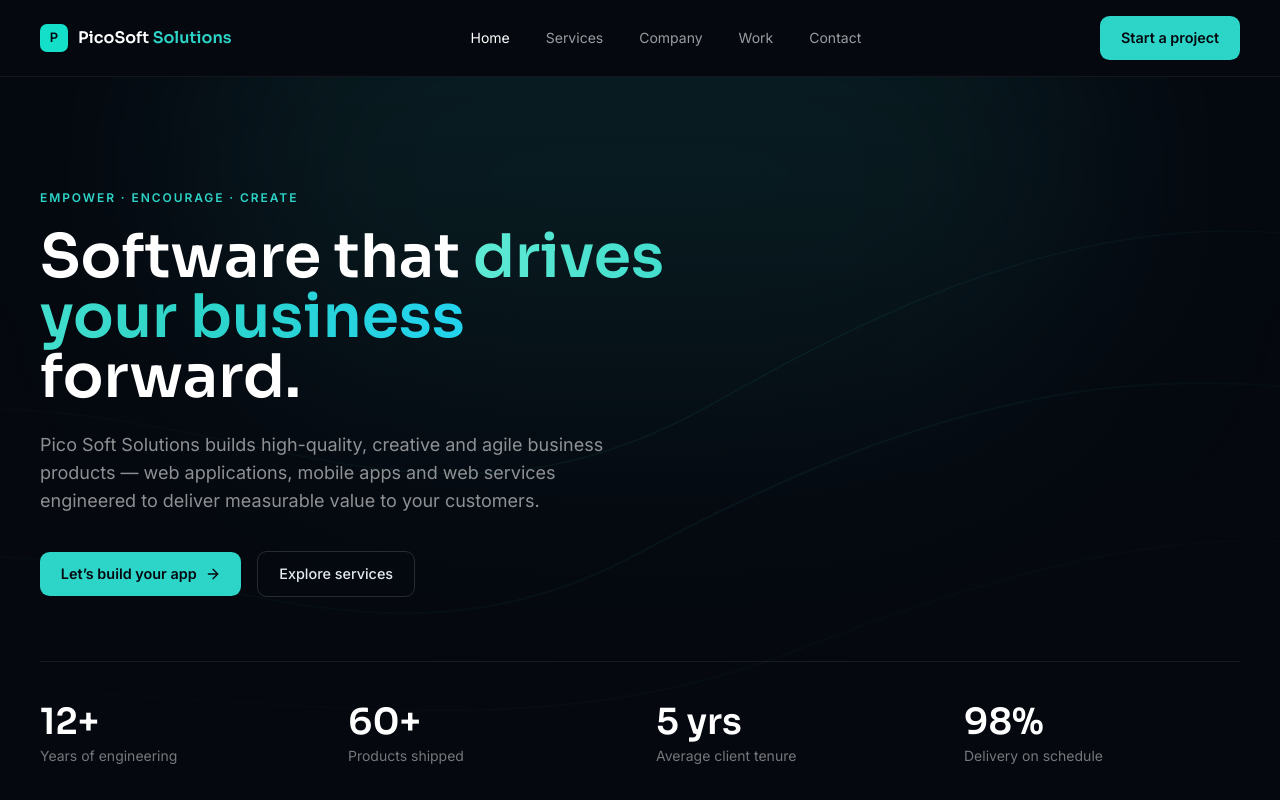
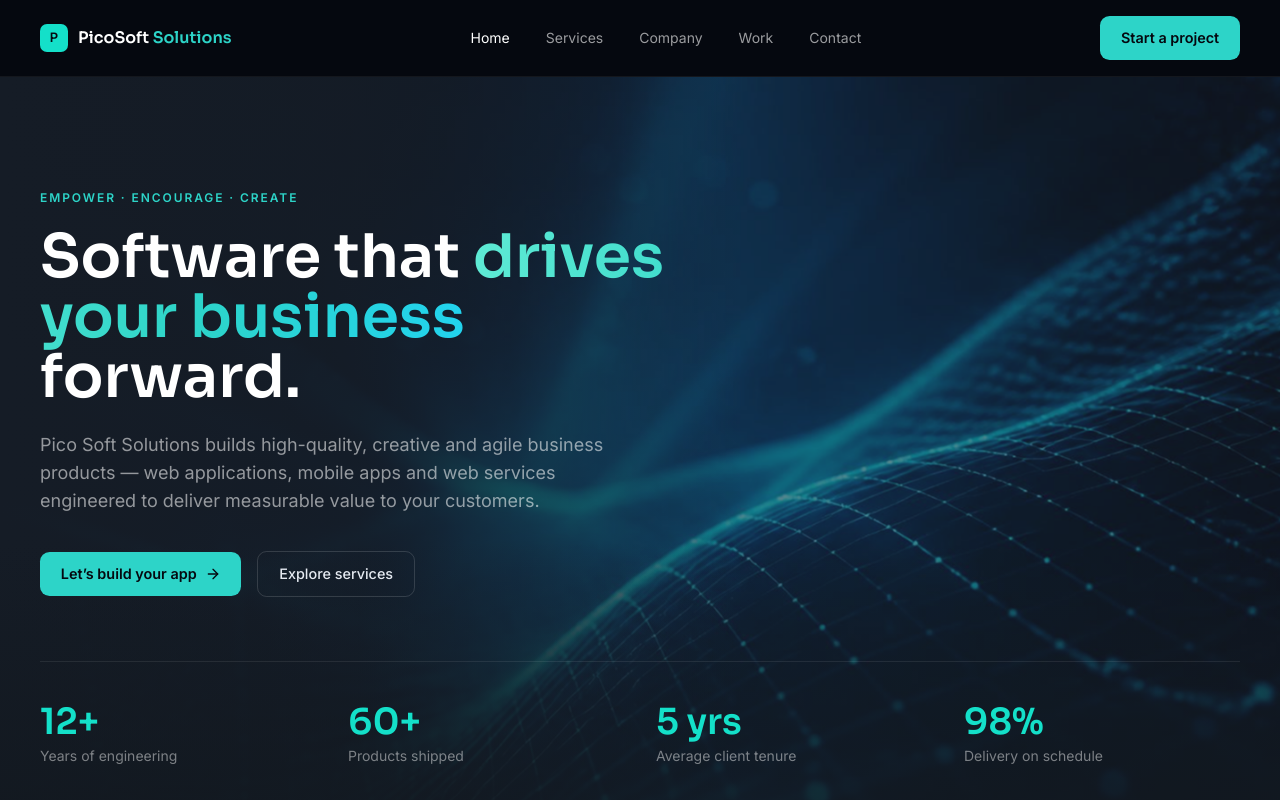
Before and after one commit to PicosoftSolution/picosoftsolutions-website, a React (Vite) app: page / in a window 1280 px wide. Shown: the top 800 px of the page. Built offline with nearby package versions, Linux system fonts and the light colour scheme; the HTML template or start-up script is replaced by a standard one.

Commit message:
ui fixes

```diff
--- /dev/null
+++ b/src/components/ContactModal.tsx
@@ -0,0 +1,91 @@
+import { useState, type FormEvent, type ChangeEvent } from "react";
+import { X } from "lucide-react";
+
+const APPS_SCRIPT_URL = "https://script.google.com/macros/s/AKfycbxfC-WeLzCsvumeB2y-8IAt3IGCZEX9GeSlUkthe7hDTdNgdFv3xIsUB3_Aeh0OehoEbg/exec";
+
+interface ContactModalProps {
+  open: boolean;
+  onClose: () => void;
+}
+
+type FormStatus = "idle" | "sending" | "success" | "error";
+
+export default function ContactModal({ open, onClose }: ContactModalProps) {
+  const [form, setForm] = useState({ name: "", email: "", message: "" });
+  const [status, setStatus] = useState<FormStatus>("idle");
+
+  if (!open) return null;
+
+  const handleChange = (
+    e: ChangeEvent<HTMLInputElement | HTMLTextAreaElement>
+  ) => {
+    setForm({ ...form, [e.target.name]: e.target.value });
+  };
+
+  const handleSubmit = async (e: FormEvent<HTMLFormElement>) => {
+    e.preventDefault();
+    setStatus("sending");
+    try {
+      await fetch(APPS_SCRIPT_URL, {
+        method: "POST",
+        mode: "no-cors",
+        headers: { "Content-Type": "text/plain" },
+        body: JSON.stringify(form),
+      });
+      setStatus("success");
+      setForm({ name: "", email: "", message: "" });
+    } catch (err) {
+      setStatus("error");
+    }
+  };
+
+  return (
+    <div className="fixed inset-0 z-50 flex items-center justify-center bg-black/70 px-4">
+      <div className="relative w-full max-w-md rounded-2xl border border-white/10 bg-[#0b0f19] p-7">
+        <button
+          onClick={onClose}
+          className="absolute right-4 top-4 text-white/50 hover:text-white"
+        >
+          <X size={20} />
+        </button>
+
+        <h3 className="font-display text-2xl font-semibold text-white">
+          Let's build your app
+        </h3>
+        <p className="mt-2 text-sm text-white/50">
+          Fill this out and we'll get back to you.
+        </p>
+
+        {status === "success" ? (
+          <p className="mt-6 text-teal">
+  Thank you! We've received your message — our team will reach out to you shortly.
+</p>
+        ) : (
+          <form onSubmit={handleSubmit} className="mt-6 space-y-4">
+            <input
+              type="text" name="name" placeholder="Your name" required
+              value={form.name} onChange={handleChange}
+              className="w-full rounded-lg bg-white/5 border border-white/10 px-4 py-2.5 text-white placeholder:text-white/30"
+            />
+            <input
+              type="email" name="email" placeholder="Email address" required
+              value={form.email} onChange={handleChange}
+              className="w-full rounded-lg bg-white/5 border border-white/10 px-4 py-2.5 text-white placeholder:text-white/30"
+            />
+            <textarea
+              name="message" placeholder="Tell us about your project" required rows={4}
+              value={form.message} onChange={handleChange}
+              className="w-full rounded-lg bg-white/5 border border-white/10 px-4 py-2.5 text-white placeholder:text-white/30"
+            />
+            <button type="submit" disabled={status === "sending"} className="btn-primary w-full justify-center">
+              {status === "sending" ? "Sending..." : "Send message"}
+            </button>
+            {status === "error" && (
+              <p className="text-red-400 text-sm">Something went wrong, try again.</p>
+            )}
+          </form>
+        )}
+      </div>
+    </div>
+  );
+}
--- a/src/components/Header.tsx
+++ b/src/components/Header.tsx
@@ -1,6 +1,7 @@
 import { Link, useLocation } from "react-router-dom";
 import { useState, useEffect } from "react";
 import { Menu, X, ArrowRight } from "lucide-react";
+import ContactModal from "./ContactModal";
 
 const NAV_LINKS = [
   { href: "/", label: "Home" },
@@ -40,6 +41,7 @@ export default function Header() {
   const { pathname } = useLocation();
   const [open, setOpen] = useState(false);
   const [scrolled, setScrolled] = useState(false);
+  const [showModal, setShowModal] = useState(false);
 
   useEffect(() => {
     const onScroll = () => setScrolled(window.scrollY > 8);
@@ -87,9 +89,9 @@ export default function Header() {
         </nav>
 
         <div className="hidden md:block">
-          <Link to="/contact" className="btn-primary">
+          <button onClick={() => setShowModal(true)} className="btn-primary">
             Start a project
-          </Link>
+          </button>
         </div>
 
         <button
@@ -120,11 +122,16 @@ export default function Header() {
               );
             })}
           </nav>
-          <Link to="/contact" className="btn-primary mt-4 w-full justify-center">
+          <button
+            onClick={() => setShowModal(true)}
+            className="btn-primary mt-4 w-full justify-center"
+          >
             Start a project <ArrowRight size={16} />
-          </Link>
+          </button>
         </div>
       )}
+
+      <ContactModal open={showModal} onClose={() => setShowModal(false)} />
     </header>
   );
 }
--- a/src/components/HeroGlow.tsx
+++ b/src/components/HeroGlow.tsx
@@ -1,37 +1,18 @@
 export default function HeroGlow() {
   return (
-    <div className="pointer-events-none absolute inset-0 overflow-hidden">
-      <div className="absolute -top-40 left-1/2 h-[520px] w-[900px] -translate-x-1/2 rounded-full bg-teal/10 blur-[120px]" />
-      <svg
-        className="absolute inset-x-0 top-0 h-full w-full opacity-[0.15]"
-        viewBox="0 0 1280 640"
-        fill="none"
-        preserveAspectRatio="xMidYMin slice"
-      >
-        <path
-          d="M-100 420 C 220 300, 380 520, 640 380 S 1100 200, 1380 300"
-          stroke="url(#g1)"
-          strokeWidth="1.5"
-        />
-        <path
-          d="M-100 300 C 260 180, 420 420, 700 260 S 1140 90, 1380 180"
-          stroke="url(#g1)"
-          strokeWidth="1"
-        />
-        <path
-          d="M-100 500 C 260 460, 500 560, 760 460 S 1160 340, 1380 420"
-          stroke="url(#g1)"
-          strokeWidth="1"
-        />
-        <defs>
-          <linearGradient id="g1" x1="0" y1="0" x2="1" y2="0">
-            <stop offset="0%" stopColor="#2dd4c8" stopOpacity="0" />
-            <stop offset="50%" stopColor="#2dd4c8" stopOpacity="0.9" />
-            <stop offset="100%" stopColor="#22d3ee" stopOpacity="0" />
-          </linearGradient>
-        </defs>
-      </svg>
-      <div className="absolute inset-0 bg-[linear-gradient(180deg,transparent_0%,#05080f_100%)]" />
+    <div className="pointer-events-none absolute inset-0 overflow-hidden bg-[#1b2431]">
+      {/* background image */}
+      <img
+        src="/images/hero-bg.png"
+        alt=""
+        className="absolute inset-0 h-full w-full object-cover"
+      />
+
+      {/* left vignette so your headline/buttons stay readable on top */}
+      <div className="absolute inset-0 bg-[linear-gradient(90deg,#151c26_0%,rgba(21,28,38,0.85)_28%,rgba(21,28,38,0)_58%)]" />
+
+      {/* bottom fade so the stats row sits on a clean surface */}
+      <div className="absolute inset-0 bg-[linear-gradient(180deg,transparent_58%,#12181f_100%)]" />
     </div>
   );
 }
--- a/src/components/PageHero.tsx
+++ b/src/components/PageHero.tsx
@@ -1,4 +1,3 @@
-import HeroGlow from "./HeroGlow";
 import Reveal from "./Reveal";
 import type { ReactNode } from "react";
 
@@ -14,8 +13,7 @@ export default function PageHero({
   children?: ReactNode;
 }) {
   return (
-    <section className="relative border-b border-white/[0.06] overflow-hidden">
-      <HeroGlow />
+    <section className="relative border-b border-white/[0.06] overflow-hidden bg-[#05080f]">
       <div className="relative mx-auto max-w-page px-6 pb-16 pt-20 lg:px-10 lg:pb-24 lg:pt-24">
         <Reveal>
           <p className="eyebrow">{eyebrow}</p>
--- a/src/lib/data.ts
+++ b/src/lib/data.ts
@@ -108,16 +108,16 @@ export const caseStudies = [
 
 export const testimonials = [
   {
+    name: "Prashanth",
+    role: "Founder & CEO, Nuevata Innovations",
     quote:
-      "We have been working with Pico Soft Solutions for the past 5 years. They have been dedicated and helped us create applications that reached our business goals.",
-    name: "Operations Director",
-    role: "Logistics platform client",
+      "Picosoft gave us what a deep-tech startup actually needs: clean engineering, clear communication, and a team that understood our problem before writing code. A reliable partner, recommended.",
   },
   {
+    name: "Sree Venugopal",
+    role: "Founder, Dunamis",
     quote:
-      "Excellent team and great work. They understood our ideas and unleashed their creativity and innovation in developing our business applications.",
-    name: "Founder",
-    role: "SaaS product client",
+      "We are associated with Pico Soft Solutions since more than 5 years. We are very happy with the services provided by your team. Their professionalism, technical expertise, timely support, and commitment to quality have been excellent. We appreciate their support and look forward to continuing our association.",
   },
 ];
 
--- a/src/pages/Home.tsx
+++ b/src/pages/Home.tsx
@@ -1,3 +1,4 @@
+import { useState } from "react";
 import { Link } from "react-router-dom";
 import { ArrowRight, Layers, Quote } from "lucide-react";
 import HeroGlow from "../components/HeroGlow";
@@ -5,9 +6,12 @@ import Reveal from "../components/Reveal";
 import Icon from "../components/Icon";
 import type { IconName } from "../components/Icon";
 import PageTitle from "../components/PageTitle";
+import ContactModal from "../components/ContactModal";
 import { services, testimonials, caseStudies, stats } from "../lib/data";
 
 export default function HomePage() {
+  const [showModal, setShowModal] = useState(false);
+
   return (
     <>
       <PageTitle
@@ -37,9 +41,9 @@ export default function HomePage() {
           </Reveal>
           <Reveal delay={0.24}>
             <div className="mt-9 flex flex-wrap items-center gap-4">
-              <Link to="/contact" className="btn-primary">
+              <button onClick={() => setShowModal(true)} className="btn-primary">
                 Let&rsquo;s build your app <ArrowRight size={16} />
-              </Link>
+              </button>
               <Link to="/services" className="btn-secondary">
                 Explore services
               </Link>
@@ -50,7 +54,7 @@ export default function HomePage() {
             <div className="mt-16 grid grid-cols-2 gap-8 border-t border-white/[0.08] pt-10 sm:grid-cols-4">
               {stats.map((s) => (
                 <div key={s.label}>
-                  <p className="font-display text-3xl font-semibold text-white sm:text-4xl">
+                  <p className="font-display text-3xl font-semibold text-[#14E0C9]  sm:text-4xl">
                     {s.value}
                   </p>
                   <p className="mt-1 text-sm text-white/45">{s.label}</p>
@@ -274,12 +278,14 @@ export default function HomePage() {
             </h2>
           </Reveal>
           <Reveal delay={0.18}>
-            <Link to="/contact" className="btn-primary mt-8">
+            <button onClick={() => setShowModal(true)} className="btn-primary mt-8">
               Contact us <ArrowRight size={16} />
-            </Link>
+            </button>
           </Reveal>
         </div>
       </section>
+
+      <ContactModal open={showModal} onClose={() => setShowModal(false)} />
     </>
   );
 }
```
Also changed, not shown: public/images/hero-bg.png (added).
